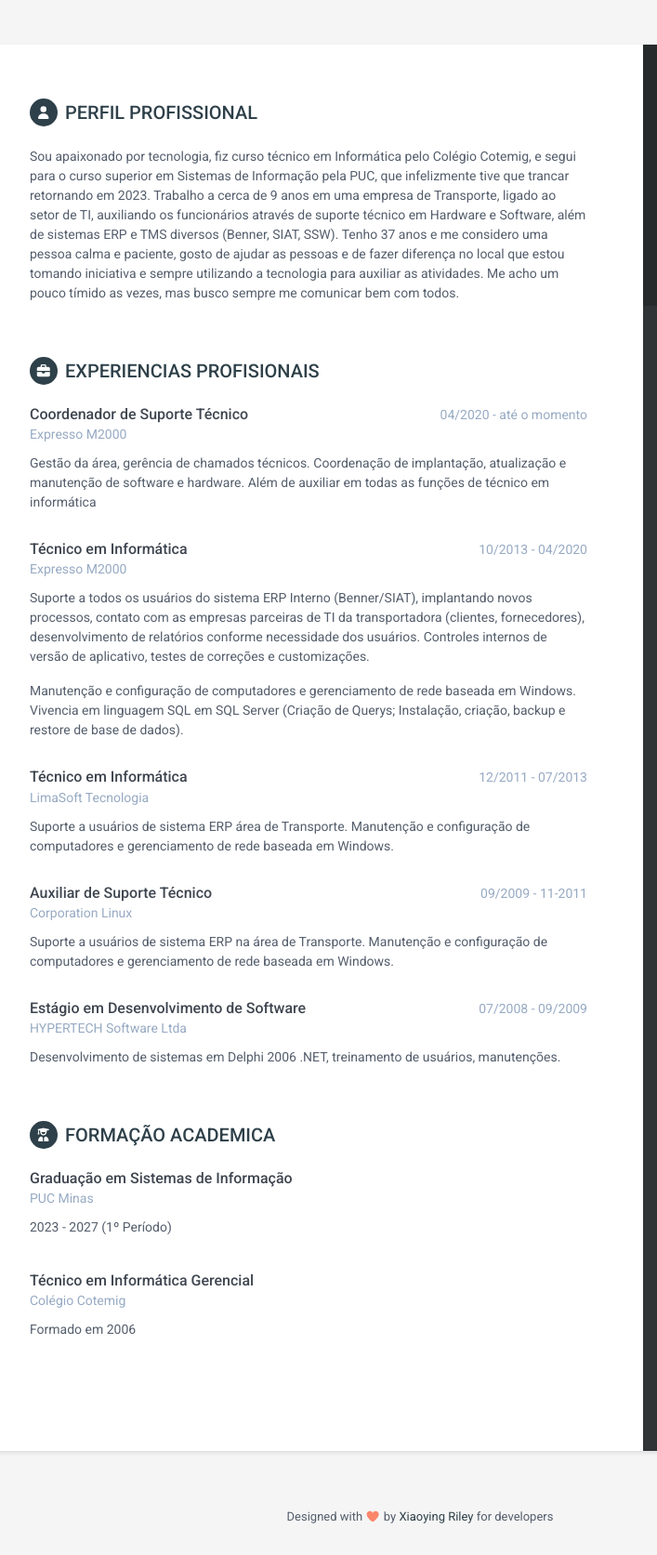
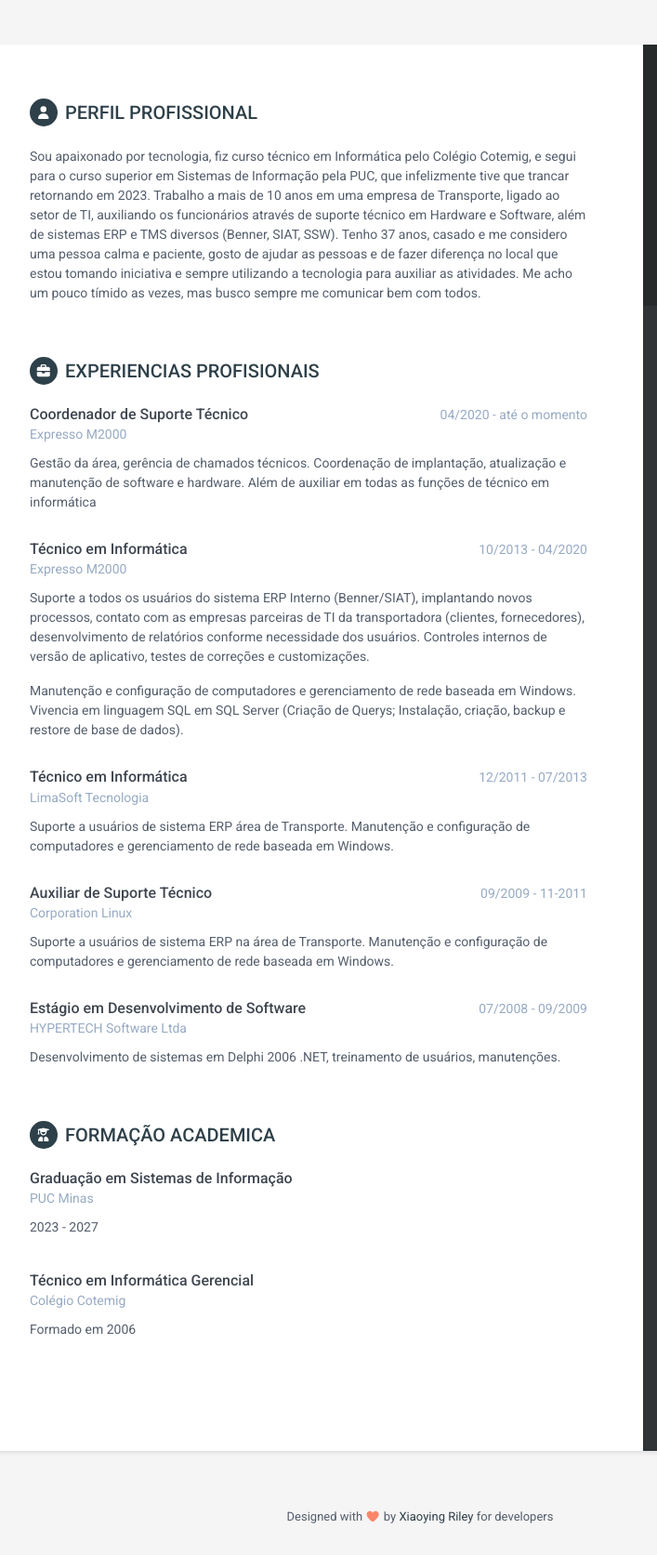
Before and after one commit to skylightalpha/Curriculo_Bootstrap, a plain HTML site: page index.html in a window 1280 px wide. Shown: the full height of the page at 93% size, 188-895 px from the left. Drawn offline with Linux system fonts and the light colour scheme.

Commit message:
Update index.html
Update 11/24

```diff
--- a/index.html
+++ b/index.html
@@ -82,7 +82,7 @@
             <section class="section summary-section">
                 <h2 class="section-title"><span class="icon-holder"><i class="fa-solid fa-user"></i></span>Perfil Profissional</h2>
                 <div class="summary">
-                    <p>Sou apaixonado por tecnologia, fiz curso técnico em Informática pelo Colégio Cotemig, e segui para o curso superior em Sistemas de Informação pela PUC, que infelizmente tive que trancar retornando em 2023. Trabalho a cerca de 9 anos em uma empresa de Transporte, ligado ao setor de TI, auxiliando os funcionários através de suporte técnico em Hardware e Software, além de sistemas ERP e TMS diversos (Benner, SIAT, SSW). Tenho 37 anos e me considero uma pessoa calma e paciente, gosto de ajudar as pessoas e de fazer diferença no local que estou tomando iniciativa e sempre utilizando a tecnologia para auxiliar as atividades. Me acho um pouco tímido as vezes, mas busco sempre me comunicar bem com todos.</p>
+                    <p>Sou apaixonado por tecnologia, fiz curso técnico em Informática pelo Colégio Cotemig, e segui para o curso superior em Sistemas de Informação pela PUC, que infelizmente tive que trancar retornando em 2023. Trabalho a mais de 10 anos em uma empresa de Transporte, ligado ao setor de TI, auxiliando os funcionários através de suporte técnico em Hardware e Software, além de sistemas ERP e TMS diversos (Benner, SIAT, SSW). Tenho 37 anos, casado e me considero uma pessoa calma e paciente, gosto de ajudar as pessoas e de fazer diferença no local que estou tomando iniciativa e sempre utilizando a tecnologia para auxiliar as atividades. Me acho um pouco tímido as vezes, mas busco sempre me comunicar bem com todos.</p>
                 </div><!--//summary-->
             </section><!--//section-->
 
@@ -170,7 +170,7 @@
                         <div class="company">PUC Minas</div>
                     </div><!--//meta-->
                     <div class="details">
-                        <p>2023 - 2027 (1º Período)</p>
+                        <p>2023 - 2027</p>
                     </div><!--//details-->
                 </div><!--//item-->
                 <br>
```
